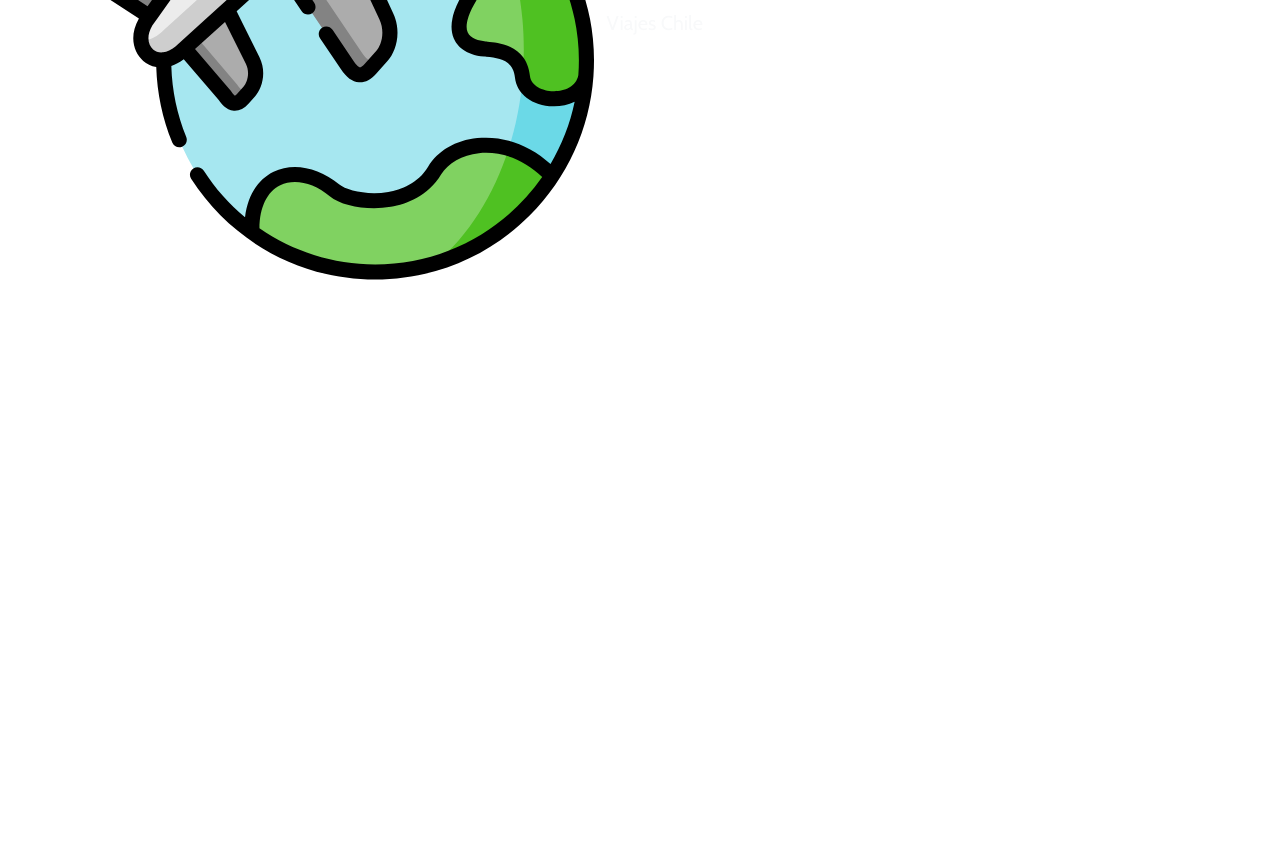
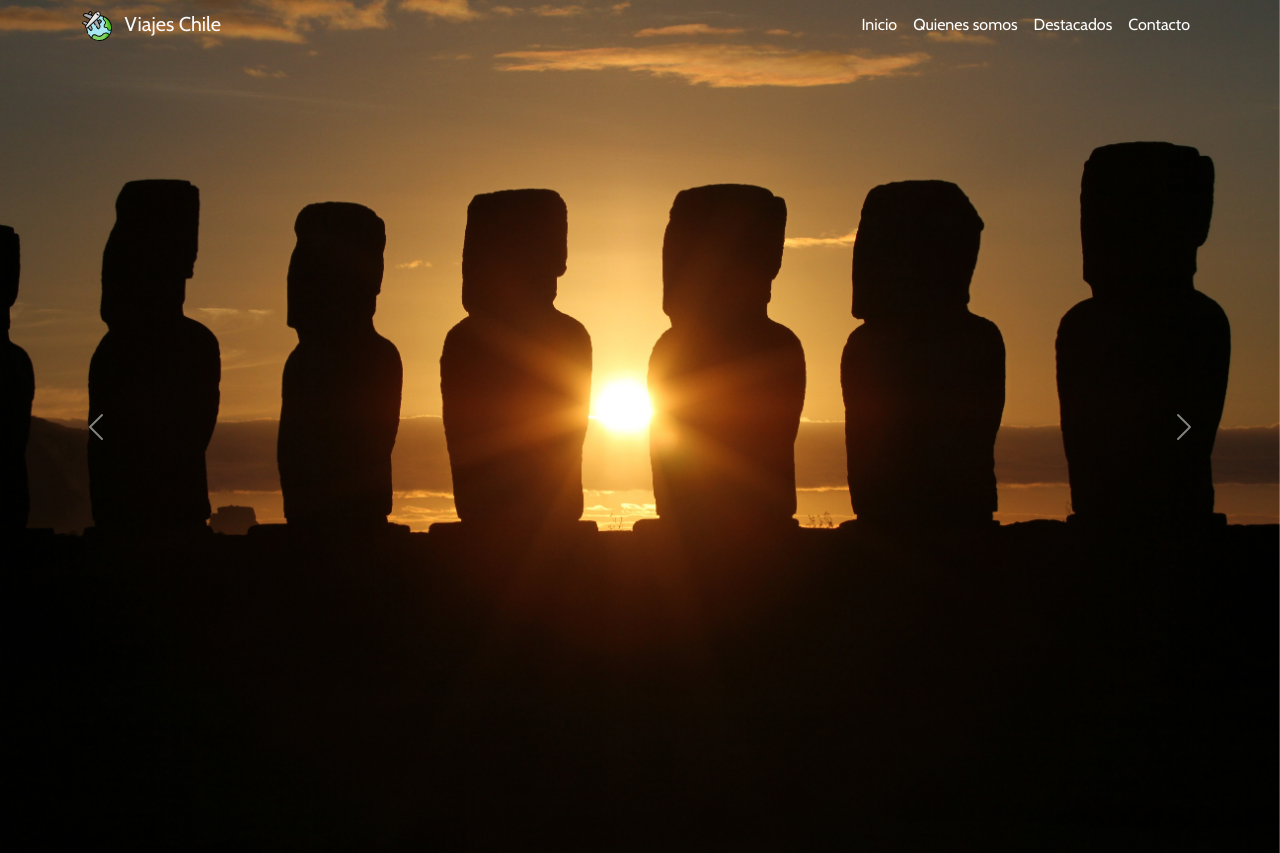
Before and after one commit to reprissse/Desafio_Viajes-Chile_Raquel_J, a plain HTML site: page index.html in a window 1280 px wide. Both pictures are taken after a click on the link "Quienes somos". Before the commit the page ends 800 px from the top, so only its background shows below. Drawn offline with nearby package versions, Linux system fonts and the light colour scheme.

Commit message:
V4 desafio viajes chile - Carrusel

```diff
--- a/assets/css/style.css
+++ b/assets/css/style.css
@@ -16,8 +16,30 @@ body {
     width:100%;
 }
 
+/* Media Query -NavBar 1*/
+@media (max-width:768px) {
+    .navbar-brand {
+        width: 30px;
+    }
+}
+
+
+
+/* Media Query -NavBar 2*/
+@media (min-width:769px) {
+    .navbar-brand {
+        width: 30px;
+    }
+}
+
+
 .fixed{
     position:fixed top;
     top: 0px;
     z-index: 1;
 }
+
+/* carrusel*/
+.carousel-inner {
+    position: fixed top;
+}
--- a/index.html
+++ b/index.html
@@ -27,7 +27,7 @@
 
 <body>
 <!--barra de navegacion (navbar)-->
-<nav id="menu" class="navbar navbar-inverse bg-inverse navbar-expand-lg navbar-dark bg-transparent fixed-top">
+<nav id="menu" class="navbar navbar-inverse bg-inverse navbar-expand-lg navbar-dark fixed-top">
     <div class="container">
         <a class="navbar-brand" href="#">
     <img src="assets/img/viajes.svg" class="img-fluid">
@@ -53,6 +53,33 @@
         </nav>
     <!--fin de la barra de navegacion(navbar)-->
 
+    <!--Inicio del Header (Cabecera)-->
+<header>
+    <div id="carouselExampleControls" class="carousel slide" data-bs-ride="carousel">
+        <div class="carousel-inner">
+          <div class="carousel-item active">
+            <img src="assets/img/carousel1.jpg" class="d-block w-100" alt="carousel1">
+          </div>
+          <div class="carousel-item">
+            <img src="assets/img/carousel2.jpg" class="d-block w-100" alt="carousel2">
+          </div>
+          <div class="carousel-item">
+            <img src="assets/img/carousel3.jpg" class="d-block w-100" alt="carousel3">
+          </div>
+        </div>
+        <button class="carousel-control-prev" type="button" data-bs-target="#carouselExampleControls" data-bs-slide="prev">
+          <span class="carousel-control-prev-icon" aria-hidden="true"></span>
+          <span class="visually-hidden">Anterior</span>
+        </button>
+        <button class="carousel-control-next" type="button" data-bs-target="#carouselExampleControls" data-bs-slide="next">
+          <span class="carousel-control-next-icon" aria-hidden="true"></span>
+          <span class="visually-hidden">Siguiente</span>
+        </button>
+      </div>
+    </header>
+
+
+
 
 <!--script de java-->
 <script src="https://cdn.jsdelivr.net/npm/bootstrap@5.2.2/dist/js/bootstrap.bundle.min.js" integrity="sha384-OERcA2EqjJCMA+/3y+gxIOqMEjwtxJY7qPCqsdltbNJuaOe923+mo//f6V8Qbsw3" crossorigin="anonymous"></script>
```
